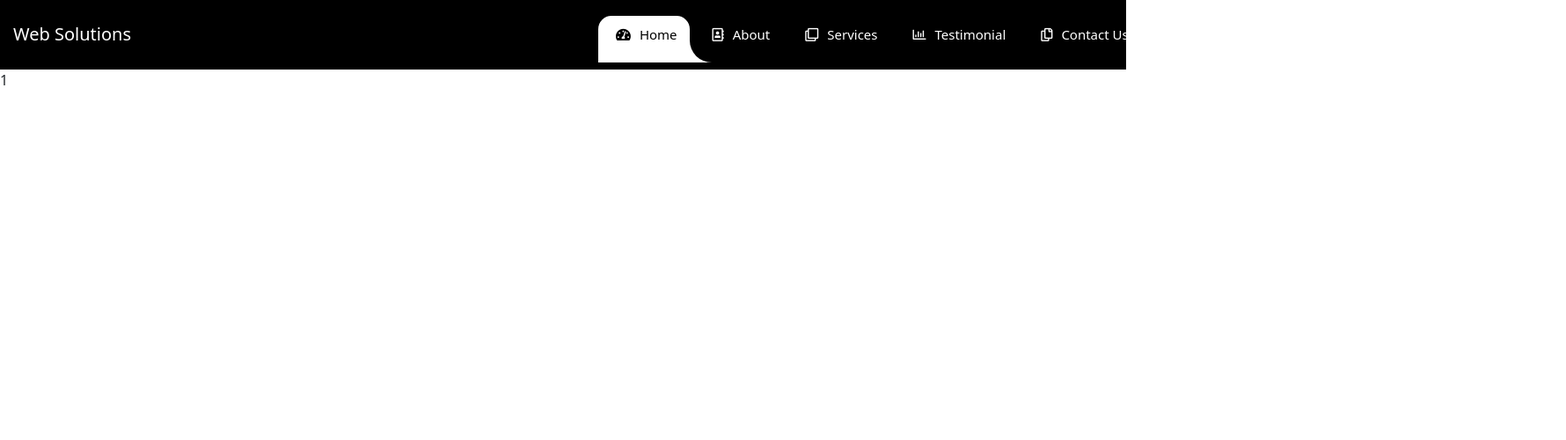
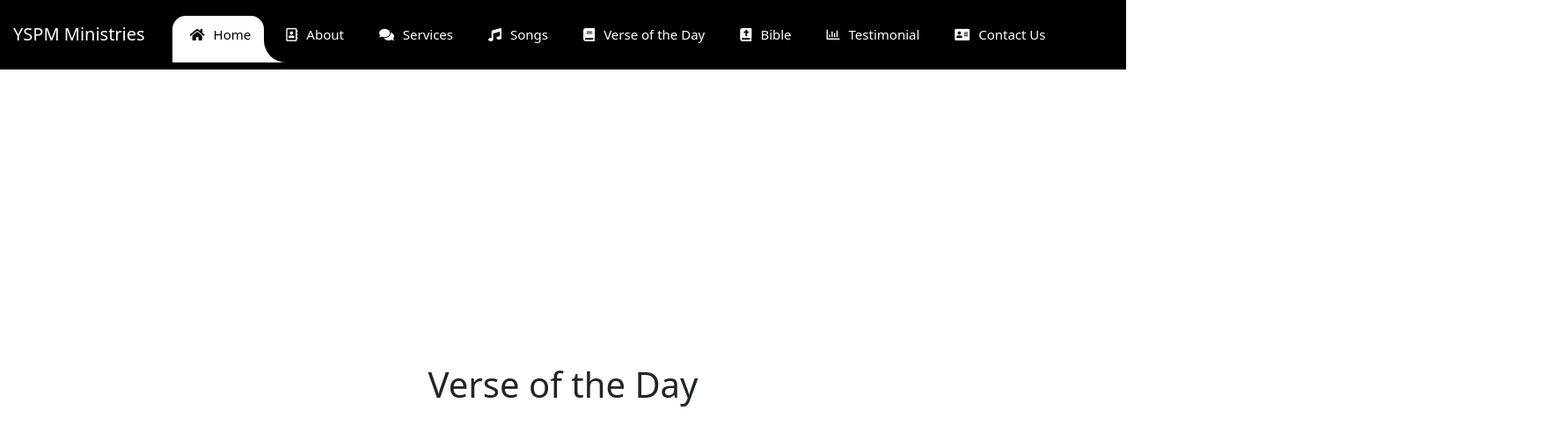
Before and after one commit to rameshmanepalli1234/yspm-songs, a React (Create React App) app: page /verse in a window 1280 px wide. Shown: the top 500 px of the page at 88% size, 1780 px wide, since content can reach past the window. Built offline with nearby package versions, Linux system fonts and the light colour scheme.

Commit message:
Added few other nav bars items

```diff
--- a/public/index.html
+++ b/public/index.html
@@ -20,4 +20,4 @@
   <!--<script src="https://code.jquery.com/jquery-3.5.1.slim.min.js" integrity="sha384-DfXdz2htPH01sSSs5nCTpuj/zy4C+OGpamoFVy38MVBnE+IbbVYUew+OrCXaRkfj" crossorigin="anonymous"></script>-->
   <script src="https://cdn.jsdelivr.net/npm/bootstrap@4.6.0/dist/js/bootstrap.bundle.min.js" integrity="sha384-Piv4xVNRyMGpqkS2by6br4gNJ7DXjqk09RmUpJ8jgGtD7zP9yug3goQfGII0yAns" crossorigin="anonymous"></script>
   </body>
-</html>1
+</html>
--- a/src/App.js
+++ b/src/App.js
@@ -5,7 +5,10 @@ import Contact from "./pages/Contact/Contact";
 import Home from "./pages/Home/Home";
 import Services from "./pages/Service/Services";
 import Testimonial from "./pages/Testimonial/Testimonial";
-import Navbar from './components/Navbar/Navbar'
+import Navbar from './components/Navbar/Navbar';
+import Bible from "./pages/Bible/Bible";
+import Songs from "./pages/Songs/Songs";
+import DailyVerse from "./pages/DailyVerse/DailyVerse";
 
 const App = () => {
   return (
@@ -17,6 +20,9 @@ const App = () => {
               <Route path="/service" element={<Services/>}/>
               <Route path="/testimonial" element={<Testimonial/>}/>
               <Route path="/contact" element={<Contact/>}/>
+              <Route path="/bible" element={<Bible/>}/>
+              <Route path="/songs" element={<Songs/>}/>
+              <Route path="/verse" element={<DailyVerse/>}/>
           </Routes>
       </BrowserRouter>
   );
--- a/src/components/Navbar/Navbar.jsx
+++ b/src/components/Navbar/Navbar.jsx
@@ -46,7 +46,7 @@ const Navbar = () => {
     return (
         <nav className='navbar navbar-expand-lg navbar-mainbg'>
             <NavLink to='/' className='navbar-brand navbar-logo'>
-                Web Solutions
+                YSPM Ministries
             </NavLink>
 
             <button
@@ -77,7 +77,7 @@ const Navbar = () => {
                     </div>
                     <li className='nav-item active'>
                         <NavLink to='/' className='nav-link'>
-                            <i className='fas fa-tachometer-alt'>
+                            <i className='fa fa-home'>
                             </i>
                             Home
                         </NavLink>
@@ -91,9 +91,30 @@ const Navbar = () => {
                     </li>
                     <li className='nav-item'>
                         <NavLink to='/service' className='nav-link'>
-                            <i className='far fa-clone'>
+                            <i className='fa fa-comments'>
                             </i>
                             Services
+                        </NavLink>
+                    </li>
+                    <li className='nav-item'>
+                        <NavLink to='/songs' className='nav-link'>
+                            <i className='fas fa-music'>
+                            </i>
+                            Songs
+                        </NavLink>
+                    </li>
+                    <li className='nav-item'>
+                        <NavLink to='/verse' className='nav-link'>
+                            <i className='fas fa-book'>
+                            </i>
+                            Verse of the Day
+                        </NavLink>
+                    </li>
+                    <li className='nav-item'>
+                        <NavLink to='/bible' className='nav-link'>
+                            <i className='fas fa-bible'>
+                            </i>
+                            Bible
                         </NavLink>
                     </li>
                     <li className='nav-item'>
@@ -105,7 +126,7 @@ const Navbar = () => {
                     </li>
                     <li className='nav-item'>
                         <NavLink to='/contact' className='nav-link'>
-                            <i className='far fa-copy'>
+                            <i className='fas fa-address-card'>
                             </i>
                             Contact Us
                         </NavLink>
--- a/src/components/Navbar/Navbar.scss
+++ b/src/components/Navbar/Navbar.scss
@@ -33,7 +33,6 @@ i{
 #navbarSupportedContent{
   overflow: hidden;
   position: relative;
-  left:500px;
 }
 
 #navbarSupportedContent ul{
--- /dev/null
+++ b/src/pages/Bible/Bible.jsx
@@ -0,0 +1,13 @@
+import React from "react";
+
+const Bible = () => {
+    return (
+        <div className='container'>
+            <h1 className='text-center' style={{paddingTop: '30%'}}>
+                Read Bible
+            </h1>
+        </div>
+    )
+}
+
+export default Bible;
--- /dev/null
+++ b/src/pages/DailyVerse/DailyVerse.jsx
@@ -0,0 +1,13 @@
+import React from "react";
+
+const DailyVerse = () => {
+    return (
+        <div className='container'>
+            <h1 className='text-center' style={{paddingTop: '30%'}}>
+                Verse of the Day
+            </h1>
+        </div>
+    )
+}
+
+export default DailyVerse;
--- a/src/pages/Home/Home.jsx
+++ b/src/pages/Home/Home.jsx
@@ -3,7 +3,7 @@ import React from "react";
 const Home = () => {
     return (
         <div className='container'>
-            <h1 className='text-center' style={{paddingTop: '30%'}}>
+            <h1 className='text-center'>
                 Home
             </h1>
         </div>
--- /dev/null
+++ b/src/pages/Songs/Songs.jsx
@@ -0,0 +1,13 @@
+import React from "react";
+
+const Songs = () => {
+    return (
+        <div className='container'>
+            <h1 className='text-center' style={{paddingTop: '30%'}}>
+                Song Lyrics
+            </h1>
+        </div>
+    )
+}
+
+export default Songs;
```
